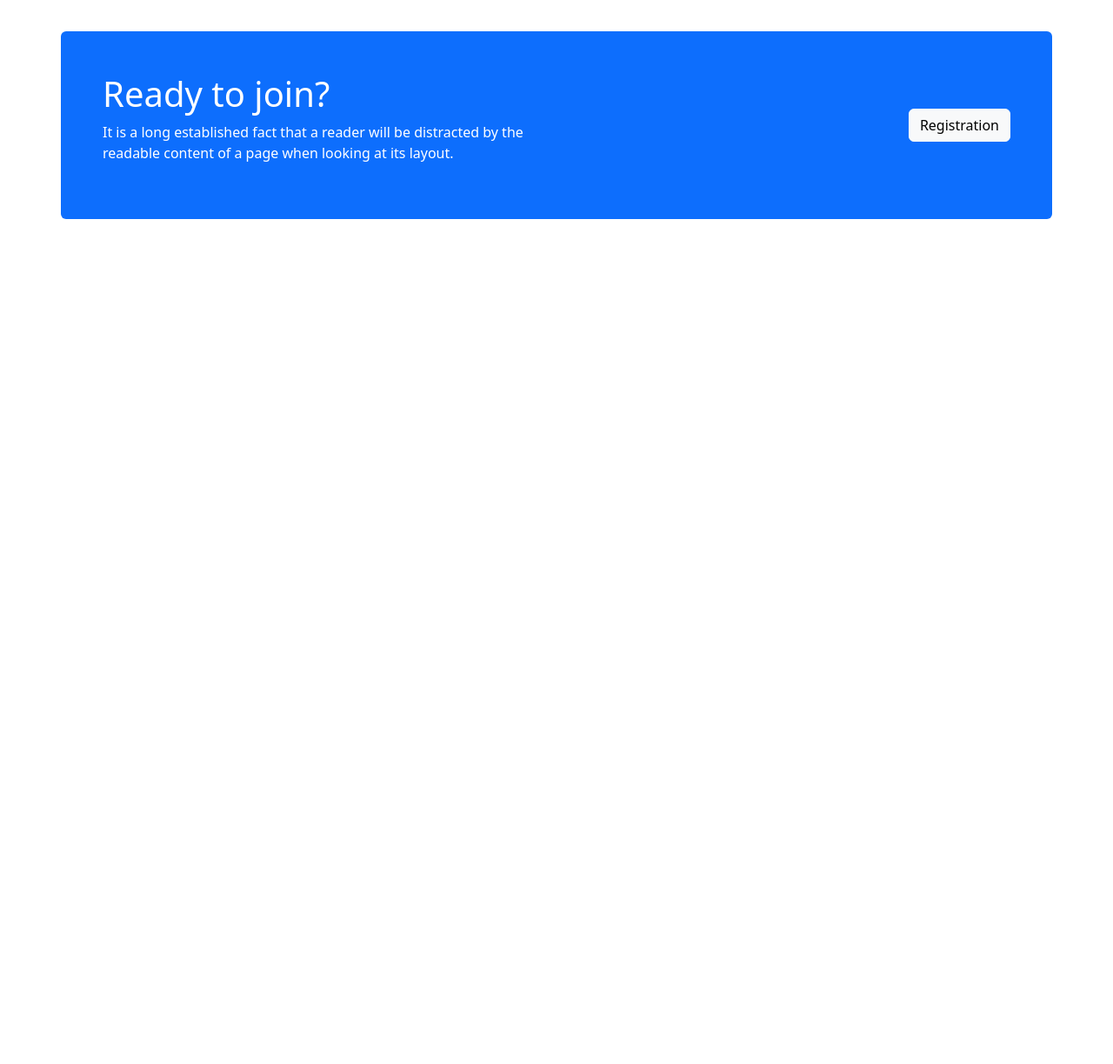
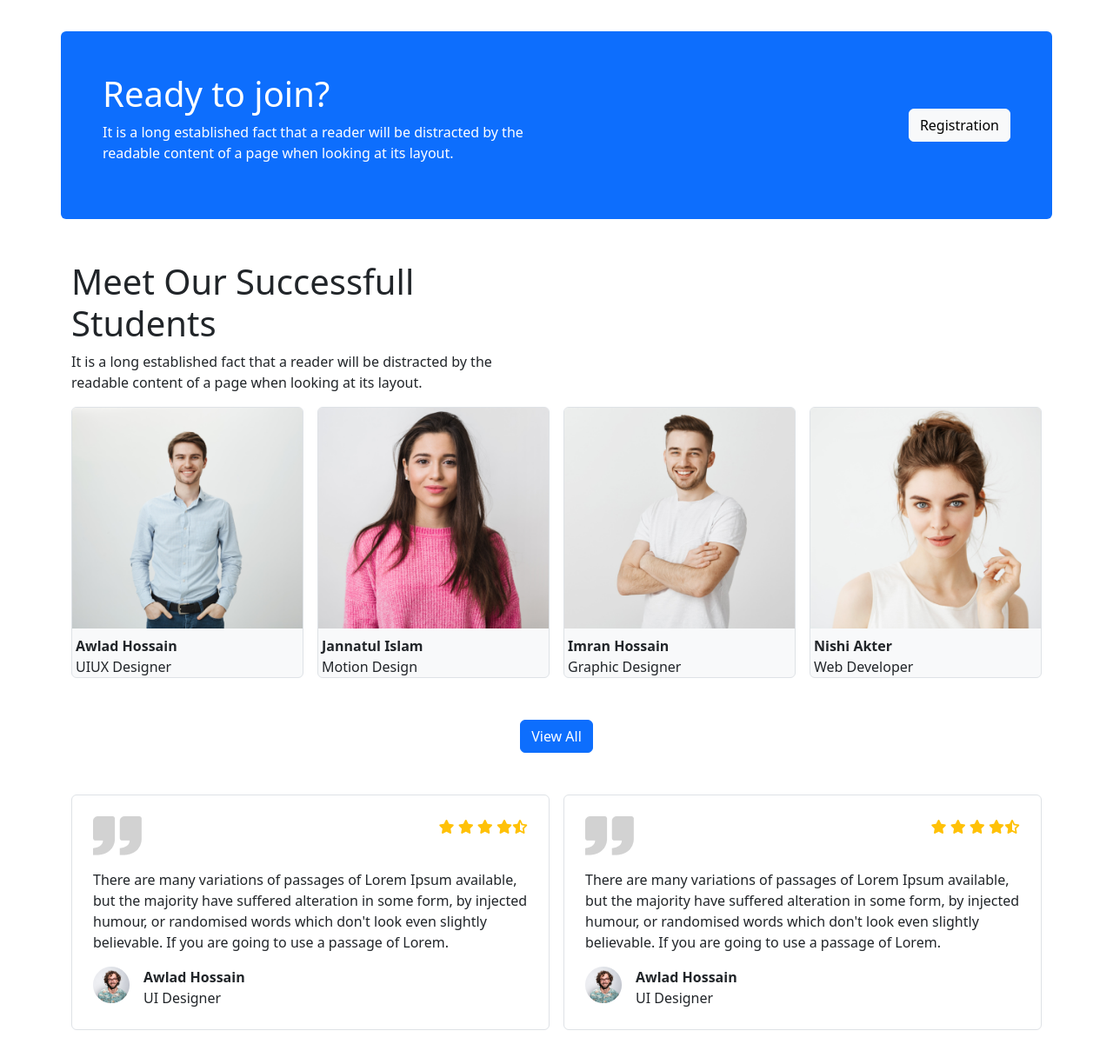
Before and after one commit to Akzaber/Assignment-3-edTech-website, a plain HTML site: page index.html in a window 1280 px wide. Shown: the part 2128-3352 px from the top of the page at 87% size. Before the commit the page ends 2428 px from the top, so only its background shows below. Drawn offline with nearby package versions, Linux system fonts and the light colour scheme.

Commit message:
student and feedback commit

```diff
--- a/index.html
+++ b/index.html
@@ -7,6 +7,7 @@
   <title>Digital Elearning Website</title>
   <link rel="stylesheet" href="https://cdn.jsdelivr.net/npm/bootstrap@5.2.0/dist/css/bootstrap.min.css">
   <link rel="stylesheet" href="style.css">
+  <script src="https://kit.fontawesome.com/9f53152168.js" crossorigin="anonymous"></script>
 </head>
 <body>
   <header class="container">
@@ -184,30 +185,30 @@
     <!-- Elearning section start  -->
     <section class="container">
       <div class="row align-items-center bgcolor">
-          <div class="col-lg-5 col-md-6 col-12">
-            <div class="ms-0">
+          <div class="col-lg-5 col-md-5 col-12">
+            <div>
               <img src="images/working.png" class="img-fluid vw-100" alt="">
             </div>
           </div>
-          <div class="col-lg-7 col-md-6 col-12">
-              <div class="mx-5">
+          <div class="col-lg-7 col-md-7 col-12">
+              <div class="mx-2 mt-3 mt-lg-0 mt-md-0">
                 <h1>Explore The elearning Institute</h1>
                 <p>There are many variations of passages of Lorem Ipsum available, but the majority have suffered alteration in some form, by injected humour, or randomised words which don't look even slightly believable. If you are going to use a passage of Lorem Ipsum, you need to be sure.
                   <br>
                 Anything embarrassing hidden in the middle of text. All the Lorem Ipsum generators on the Internet tend to repeat predefined.</p>
-                <div class="d-flex text-wrap">
-                  <div class="me-5">
+                  <div class="d-flex">
+                    <span class="me-3">
                       <h1>3.2K+</h1>
-                    <span>Online Course</span>
-                  </div>
-                  <div class="me-5">
+                      <p>Online Course</p>
+                      </span>
+                    <span class="me-3">
                       <h1>600+</h1>
-                    <span>Expert member</span>
-                  </div>
-                  <div class="me-5">
+                      <p>Expert member</p>
+                      </span>
+                    <span class="me-3">
                       <h1>1k+</h1>
-                    <span>Rating & Review</span>
-                  </div>
+                      <p>Rating & Review</p>
+                    </span>
                   </div>
                 <div class="btn btn-primary mt-4">Read More</div>
               </div>
@@ -264,6 +265,118 @@
       </div>
     </section>
     <!-- modal section End  -->
+    <!-- student section start -->
+    <section class="container">
+      <h1>Meet Our Successfull <br> Students</h1>
+      <p>It is a long established fact that a reader will be distracted by the <br> readable content of a page when looking at its layout.</p>
+        <div>
+          <div class="row g-3">
+            <div class="col-lg-3 col-md-6 col-12">
+              <div class="border bg-light rounded">
+                <div>
+                  <img src="images/student/student-1.png" class="img-fluid w-100" alt="">
+                </div>
+                <div class="d-flex flex-column mt-2 ms-1 text-center text-md-start text-lg-start">
+                  <span class="fw-bold">Awlad Hossain</span>
+                  <span>UIUX Designer</span>
+                </div>
+              </div>
+            </div>
+            <div class="col-lg-3 col-md-6 col-12">
+              <div class="border bg-light rounded">
+                <div>
+                  <img src="images/student/student-2.png" class="img-fluid w-100" alt="">
+                </div>
+                <div class="d-flex flex-column mt-2 ms-1 text-center text-md-start text-lg-start">
+                  <span class="fw-bold">Jannatul Islam</span>
+                  <span>Motion Design</span>
+                </div>
+              </div>
+            </div>
+            <div class="col-lg-3 col-md-6 col-12">
+              <div class="border bg-light rounded">
+                <div>
+                  <img src="images/student/student-3.png" class="img-fluid w-100" alt="">
+                </div>
+                <div class="d-flex flex-column mt-2 ms-1 text-center text-md-start text-lg-start">
+                  <span class="fw-bold">Imran Hossain</span>
+                  <span>Graphic Designer</span>
+                </div>
+              </div>
+            </div>
+            <div class="col-lg-3 col-md-6 col-12">
+              <div class="border bg-light rounded">
+                <div>
+                  <img src="images/student/student-4.png" class="img-fluid w-100" alt="">
+                </div>
+                <div class="d-flex flex-column mt-2 ms-1 text-center text-md-start text-lg-start">
+                  <span class="fw-bold">Nishi Akter</span>
+                  <span>Web Developer</span>
+                </div>
+              </div>
+            </div>
+
+          </div>
+        </div>
+    </section>
+    <!-- student section End -->
+    <div class="container d-flex my-5 justify-content-center"><button class="btn btn-primary">View All</button></div>
+    <!-- feedback section start  -->
+    <section class="my-5">
+      <div class="container">
+        <div class="row g-3">
+          <div class="col-lg-6 col-md-6 col-12">
+            <div class="p-4 border bg-white rounded">
+              <div class="d-flex justify-content-between mb-3">
+                <div>
+                  <img src="images/comma.png" alt="">
+                </div>
+                <div>
+                  <span class="text-warning"><i class="fa-solid fa-star"></i> <i class="fa-solid fa-star"></i> <i class="fa-solid fa-star"></i> <i class="fa-solid fa-star"></i><i class="fa-solid fa-star-half-stroke"></i></span>
+                </div>
+              </div>
+              <div>
+                <p>There are many variations of passages of Lorem Ipsum available, but the majority have suffered alteration in some form, by injected humour, or randomised words which don't look even slightly believable. If you are going to use a passage of Lorem.</p>
+                <div class="d-flex">
+                  <div>
+                    <span><img src="images/student/student-5.png" alt=""></span>
+                  </div>
+                  <div class="d-flex flex-column ms-3">
+                    <span class="fw-bold">Awlad Hossain</span>
+                    <span>UI Designer</span>
+                  </div>
+                </div>
+              </div>
+            </div>
+          </div>
+          <div class="col-lg-6 col-md-6 col-12">
+            <div class="p-4 border bg-white rounded">
+              <div class="d-flex justify-content-between mb-3">
+                <div>
+                  <img src="images/comma.png" alt="">
+                </div>
+                <div>
+                  <span class="text-warning"><i class="fa-solid fa-star"></i> <i class="fa-solid fa-star"></i> <i class="fa-solid fa-star"></i> <i class="fa-solid fa-star"></i><i class="fa-solid fa-star-half-stroke"></i></span>
+                </div>
+              </div>
+              <div>
+                <p>There are many variations of passages of Lorem Ipsum available, but the majority have suffered alteration in some form, by injected humour, or randomised words which don't look even slightly believable. If you are going to use a passage of Lorem.</p>
+                <div class="d-flex">
+                  <div>
+                    <span><img src="images/student/student-5.png" alt=""></span>
+                  </div>
+                  <div class="d-flex flex-column ms-3">
+                    <span class="fw-bold">Awlad Hossain</span>
+                    <span>UI Designer</span>
+                  </div>
+                </div>
+              </div>
+            </div>
+          </div>
+        </div>
+      </div>
+    </section>
+    <!-- feedback section End -->
   </main>
 
 
```
Also changed, not shown: style.css (line endings or trailing spaces). Lines whose indentation alone changed are shown as unchanged.
